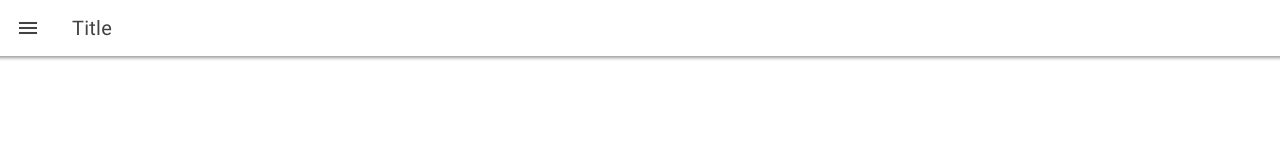
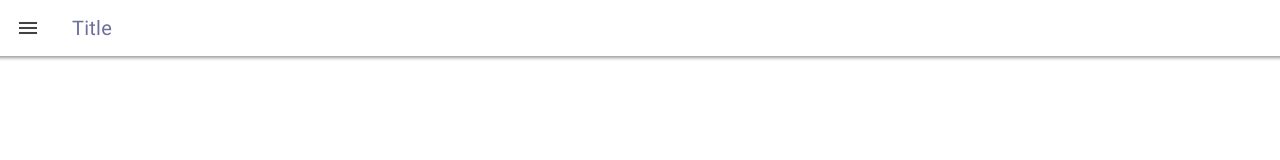
Before and after one commit to Jefferson227/uncle-john-pizzas-app, a React (Create React App) app: page /home in a window 1280 px wide. Shown: the top 160 px of the page. Built offline with nearby package versions, Linux system fonts and the light colour scheme.

Commit message:
Add color variable

```diff
--- a/src/components/NavBar/NavBar.css
+++ b/src/components/NavBar/NavBar.css
@@ -5,4 +5,5 @@
 
 .title {
   font-family: RobotoRegular;
+  color: var(--base-text-color-gray-10);
 }
--- a/src/theme/variables.css
+++ b/src/theme/variables.css
@@ -1,5 +1,10 @@
 /* Ionic Variables and Theming. For more info, please see:
 http://ionicframework.com/docs/theming/ */
+
+/* Custom variables */
+:root {
+  --base-text-color-gray-10: #6d6e9c;
+}
 
 /** Ionic CSS Variables **/
 :root {
```
